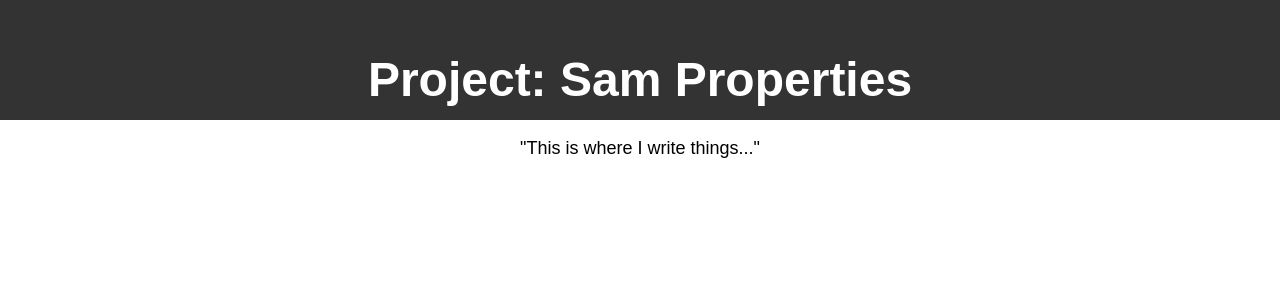
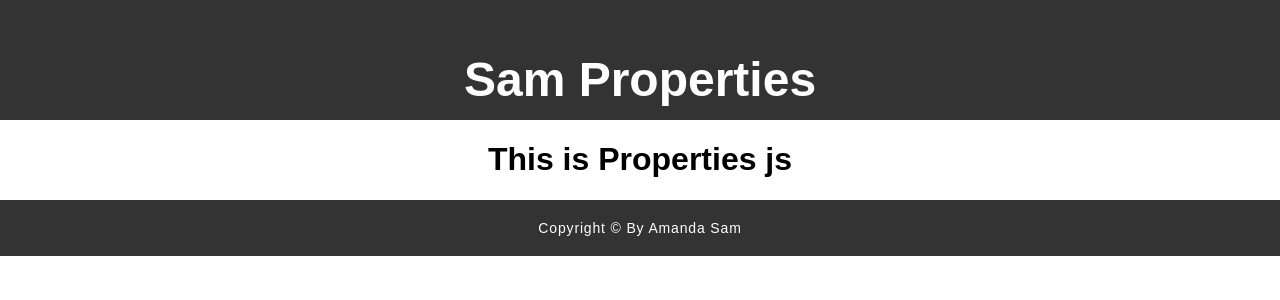
Before and after one commit to AmandaKitSam/properties_client, a React (Create React App) app: page / in a window 1280 px wide. Shown: the top 300 px of the page. Built offline with nearby package versions, Linux system fonts and the light colour scheme.

Commit message:
updated components & new component

```diff
--- a/package.json
+++ b/package.json
@@ -3,6 +3,7 @@
   "version": "0.1.0",
   "private": true,
   "dependencies": {
+    "axios": "^0.16.2",
     "react": "^16.0.0",
     "react-dom": "^16.0.0",
     "react-scripts": "1.0.14"
--- a/src/components/App.css
+++ b/src/components/App.css
@@ -10,9 +10,23 @@
   font-size: 1.5em;
 }
 
-.App-intro {
+footer {
+  display: block;
+  padding: 20px;
+  background-color: #333333;
+  color: white;
+  font-size: 14px;
+  letter-spacing: .06em;
+}
+
+
+/* --------------disabled------------------- */
+
+/*.App-intro {
   font-size: large;
-}
+  // was the <p></p> at the beginning
+}*/
+
 
 /* --------------logo animation------------------- */
 
--- a/src/components/App.js
+++ b/src/components/App.js
@@ -1,16 +1,13 @@
 import React, { Component } from 'react';
-import './App.css';
+// import './App.css';
+
+import Properties from './Properties';
 
 class App extends Component {
   render() {
     return (
       <div className="App">
-        <header className="App-header">
-          <h1 className="App-title">Project: Sam Properties</h1>
-        </header>
-        <p className="App-intro">
-          "This is where I write things..."
-        </p>
+        <Properties />
       </div>
     );
   }
--- /dev/null
+++ b/src/components/Properties.js
@@ -0,0 +1,24 @@
+import React, { Component } from 'react';
+import './App.css';
+import axios from 'axios';
+
+// TO RUN: rails server -p 5000
+const SERVER_URL = 'http://localhost:5000/';
+
+
+
+class Properties extends Component {
+  render() {
+    return (
+      <div>
+        <header className="App-header">
+          <h1 className="App-title">Sam Properties</h1>
+        </header>
+        <h1>This is Properties js</h1>
+        <footer>Copyright &copy; By Amanda Sam</footer>
+      </div>
+    );
+  }
+}
+
+export default Properties;
```
Also changed, not shown: 1 other file (tests, documents, lock files or other folders).
